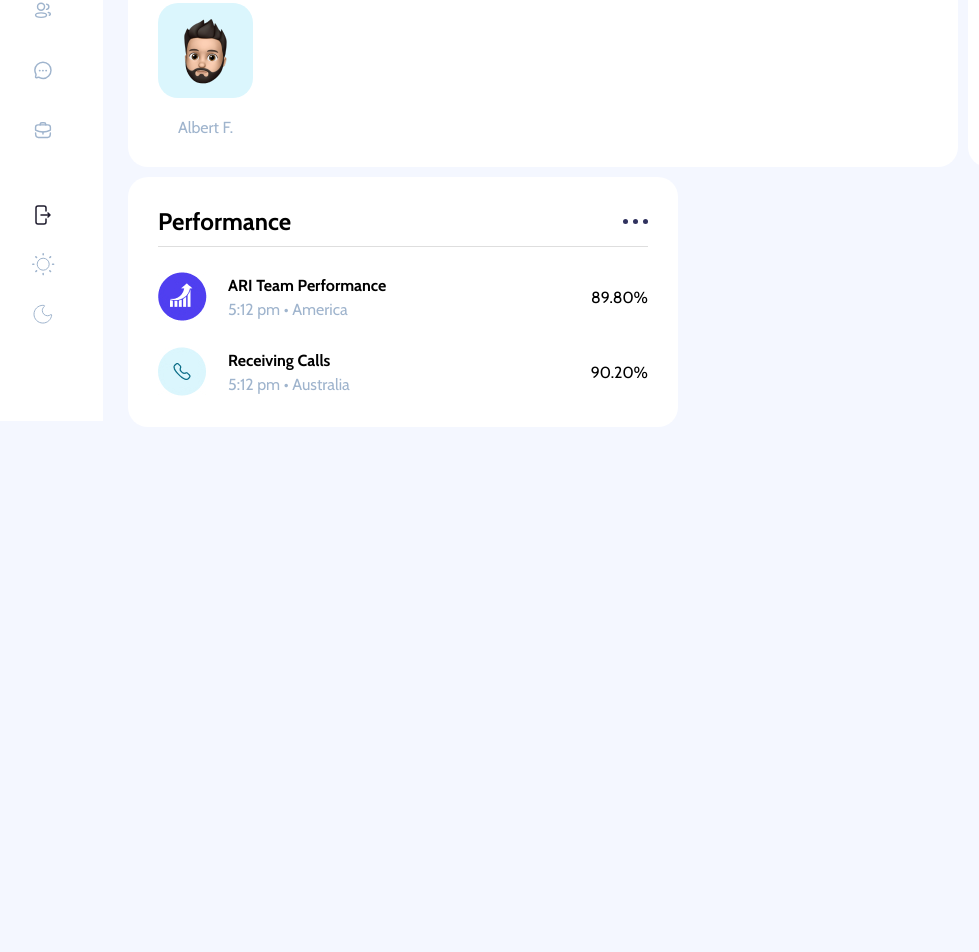
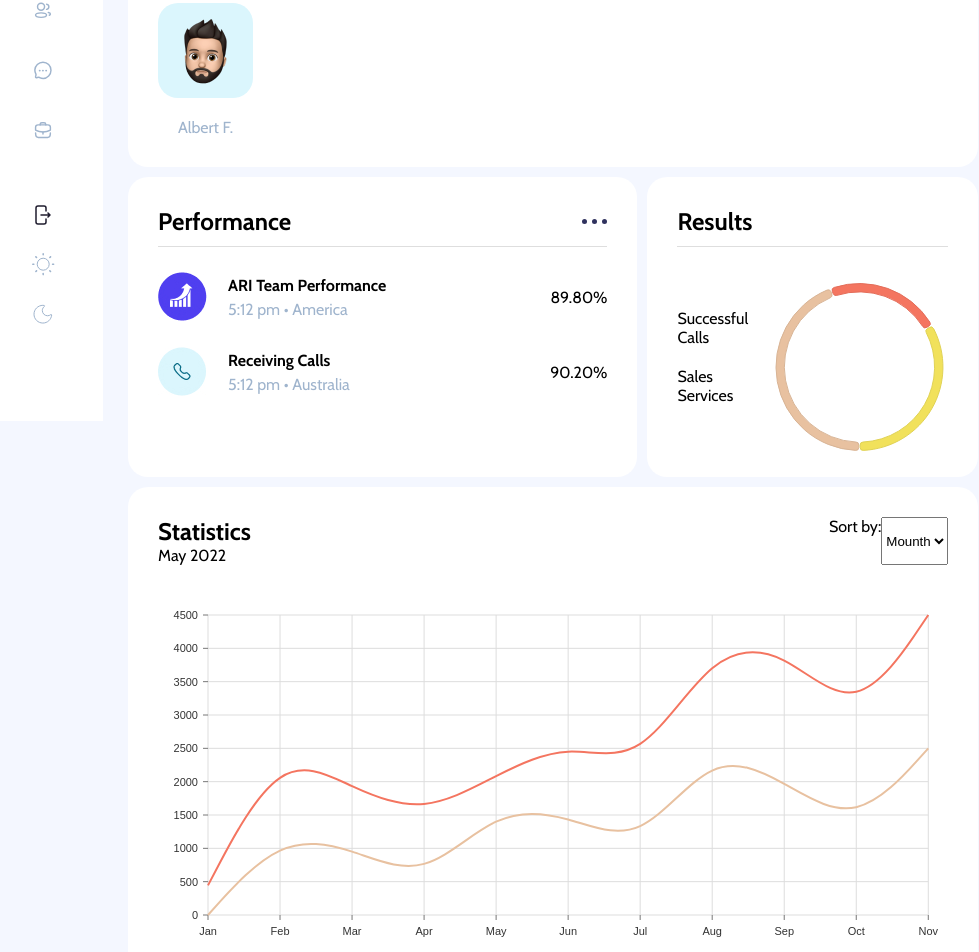
Before and after one commit to Denis-Paziak/Call-Center-Software, a React (Create React App) app: page / in a window 1280 px wide. Shown: the part 379-1331 px from the top of the page, without its empty margins (17-996 px from the left). Before the commit the page ends 831 px from the top, so only its background shows below. Built offline with nearby package versions, Linux system fonts and the light colour scheme.

Commit message:
Statistics

```diff
--- a/package.json
+++ b/package.json
@@ -3,6 +3,9 @@
   "version": "0.1.0",
   "private": true,
   "dependencies": {
+    "@nivo/core": "^0.83.0",
+    "@nivo/line": "^0.83.0",
+    "@nivo/pie": "^0.83.0",
     "@testing-library/jest-dom": "^5.16.5",
     "@testing-library/react": "^13.4.0",
     "@testing-library/user-event": "^13.5.0",
@@ -10,9 +13,7 @@
     "@types/node": "^16.18.30",
     "@types/react": "^18.2.6",
     "@types/react-dom": "^18.2.4",
-    "chart.js": "^4.3.0",
     "react": "^18.2.0",
-    "react-chartjs-2": "^5.2.0",
     "react-dom": "^18.2.0",
     "react-scripts": "5.0.1",
     "sass": "^1.62.1",
--- a/src/components/Main/Main.tsx
+++ b/src/components/Main/Main.tsx
@@ -4,6 +4,8 @@ import Contacts from "../Contacts/Contacts";
 import "./main.scss"
 import StatisticsCalls from "../StatisticsCalls/StatisticsCalls";
 import Performance from "../Performance/Performance";
+import Results from "../Results/Results";
+import Statistics from "../Statistics/Statistics";
 
 const Main = () => {
     return (
@@ -13,6 +15,8 @@ const Main = () => {
                 <Contacts/>
                 <StatisticsCalls />
                 <Performance />
+                <Results />
+                <Statistics />
             </div>
         </div>
     );
--- a/src/components/Performance/Performance.tsx
+++ b/src/components/Performance/Performance.tsx
@@ -3,6 +3,8 @@ import "./performance.scss";
 
 import performance1 from "../../img/Performance1.jpg";
 import performance2 from "../../img/Performance2.jpg";
+
+
 
 const Performance = () => {
     return (
--- /dev/null
+++ b/src/components/Results/Results.tsx
@@ -0,0 +1,158 @@
+import React from 'react';
+import "./results.scss";
+
+import { ResponsivePie } from '@nivo/pie';
+
+const data = [
+    {
+        "id": "1",
+        "label": "1",
+        "value": 40,
+        "color": "hsl(234, 70%, 50%)"
+    },
+    {
+        "id": "2",
+        "label": "2",
+        "value": 20,
+        "color": "hsl(46, 70%, 50%)"
+    },
+    {
+        "id": "3",
+        "label": "3",
+        "value": 30,
+        "color": "hsl(119, 70%, 50%)"
+    },
+];
+
+const MyResponsivePie =
+    <ResponsivePie
+        data={data}
+        margin={{ top: 5, right:5, bottom:5, left: 5 }}
+        startAngle={-180}
+        innerRadius={0.9}
+        padAngle={0.7}
+        cornerRadius={3}
+        activeOuterRadiusOffset={0}
+        borderWidth={1}
+        borderColor={{
+            from: 'color',
+            modifiers: [
+                [
+                    'darker',
+                    0.2
+                ]
+            ]
+        }}
+        enableArcLinkLabels={false}
+        arcLinkLabelsSkipAngle={10}
+        arcLinkLabelsTextColor="#333333"
+        arcLinkLabelsThickness={2}
+        arcLinkLabelsColor={{ from: 'color' }}
+        enableArcLabels={false}
+        arcLabelsSkipAngle={10}
+        arcLabelsTextColor={{
+            from: 'color',
+            modifiers: [
+                [
+                    'darker',
+                    2
+                ]
+            ]
+        }}
+        defs={[
+            {
+                id: 'dots',
+                type: 'patternDots',
+                background: 'inherit',
+                color: 'rgba(255, 255, 255, 0.3)',
+                size: 4,
+                padding: 1,
+                stagger: true
+            },
+            {
+                id: 'lines',
+                type: 'patternLines',
+                background: 'inherit',
+                color: 'rgba(255, 255, 255, 0.3)',
+                rotation: -45,
+                lineWidth: 6,
+                spacing: 10
+            }
+        ]}
+        fill={[
+            {
+                match: {
+                    id: 'ruby'
+                },
+                id: 'dots'
+            },
+            {
+                match: {
+                    id: 'c'
+                },
+                id: 'dots'
+            },
+            {
+                match: {
+                    id: 'go'
+                },
+                id: 'dots'
+            },
+            {
+                match: {
+                    id: 'python'
+                },
+                id: 'dots'
+            },
+            {
+                match: {
+                    id: 'scala'
+                },
+                id: 'lines'
+            },
+            {
+                match: {
+                    id: 'lisp'
+                },
+                id: 'lines'
+            },
+            {
+                match: {
+                    id: 'elixir'
+                },
+                id: 'lines'
+            },
+            {
+                match: {
+                    id: 'javascript'
+                },
+                id: 'lines'
+            }
+        ]}
+        legends={[]}
+    />;
+const Results = () => {
+    return (
+        <div className="results">
+            <div className="title">
+                <h2>Results</h2>
+                <div className="more">
+                    <div></div>
+                    <div></div>
+                    <div></div>
+                </div>
+            </div>
+            <div className="content">
+                <div className="text">
+                    <p>Successful Calls</p>
+                    <p>Sales Services</p>
+                </div>
+                <div className="doughnut">
+                    {MyResponsivePie}
+                </div>
+            </div>
+        </div>
+    );
+};
+
+export default Results;
--- /dev/null
+++ b/src/components/Results/results.scss
@@ -0,0 +1,41 @@
+@import "../../var";
+
+
+.results {
+  padding: 30px;
+  background: $white;
+  border-radius: 20px;
+
+  .title {
+    display: flex;
+    justify-content: space-between;
+    border-bottom: 1px solid #DEDEDE;
+    padding-bottom: 10px;
+  }
+  .more {
+    display: flex;
+    align-items: center;
+    gap: 5px;
+    cursor: pointer;
+  }
+}
+
+.content {
+  display: flex;
+  align-items: center;
+  justify-content: space-between;
+  height: 100%;
+  width: 100%;
+
+  .text {
+    p {
+      margin-bottom: 20px;
+    }
+  }
+}
+
+.doughnut {
+  position: relative;
+  height: 200px;
+  width: 200px;
+}
--- /dev/null
+++ b/src/components/Statistics/Statistics.tsx
@@ -0,0 +1,173 @@
+import React from 'react';
+import "./statistics.scss";
+
+import { ResponsiveLine } from '@nivo/line';
+
+const data = [
+    {
+        "id": "1",
+        "color": "#DF3670",
+        "data": [
+            {
+                "x": "Jan",
+                "y": 0
+            },
+            {
+                "x": "Feb",
+                "y": 1200
+            },
+            {
+                "x": "Mar",
+                "y": 1000
+            },
+            {
+                "x": "Apr",
+                "y": 500
+            },
+            {
+                "x": "May",
+                "y": 1600
+            },
+            {
+                "x": "Jun",
+                "y": 1500
+            },
+            {
+                "x": "Jul",
+                "y": 1000
+            },
+            {
+                "x": "Aug",
+                "y": 2500
+            },
+            {
+                "x": "Sep",
+                "y": 2000
+            },
+            {
+                "x": "Oct",
+                "y": 1300
+            },
+            {
+                "x": "Nov",
+                "y": 2500
+            }
+        ]
+    },
+    {
+        "id": "2",
+        "color": "hsl(44, 70%, 50%)",
+        "data": [
+            {
+                "x": "Jan",
+                "y": 444
+            },
+            {
+                "x": "Feb",
+                "y": 1300
+            },
+            {
+                "x": "Mar",
+                "y": 900
+            },
+            {
+                "x": "Apr",
+                "y": 1000
+            },
+            {
+                "x": "May",
+                "y": 500
+            },
+            {
+                "x": "Jun",
+                "y": 1100
+            },
+            {
+                "x": "Jul",
+                "y": 1200
+            },
+            {
+                "x": "Aug",
+                "y": 1500
+            },
+            {
+                "x": "Sep",
+                "y": 2000
+            },
+            {
+                "x": "Oct",
+                "y": 1600
+            },
+            {
+                "x": "Nov",
+                "y": 2000
+            }
+        ]
+    },
+];
+
+const MyResponsiveLine =
+    <ResponsiveLine
+        data={data}
+        margin={{ top: 50, right: 20, bottom: 50, left: 50 }}
+        xScale={{ type: 'point' }}
+        yScale={{
+            type: 'linear',
+            min: 'auto',
+            max: 'auto',
+            stacked: true,
+            reverse: false
+        }}
+        yFormat=" >-.2f"
+        curve="basis"
+        axisTop={null}
+        axisRight={null}
+        axisBottom={{
+            tickSize: 5,
+            tickPadding: 5,
+            tickRotation: 0,
+            legendOffset: 36,
+            legendPosition: 'middle'
+        }}
+        axisLeft={{
+            tickSize: 5,
+            tickPadding: 5,
+            tickRotation: 0,
+            legendOffset: -40,
+            legendPosition: 'middle'
+        }}
+        enablePoints={false}
+        pointSize={10}
+        pointColor={{ theme: 'background' }}
+        pointBorderWidth={2}
+        pointBorderColor={{ from: 'serieColor' }}
+        pointLabelYOffset={-12}
+        useMesh={true}
+        legends={[]}
+    />;
+const Statistics = () => {
+    return (
+        <div className="statistics">
+            <div className="title">
+                <div className="text">
+                    <h2>Statistics</h2>
+                    <p>May 2022</p>
+                </div>
+                <div className="sort">
+                    <p>Sort by:</p>
+
+                    <select>
+                        <option>Mounth</option>
+                    </select>
+                </div>
+            </div>
+
+            <div className="chart">
+                {MyResponsiveLine}
+            </div>
+
+        </div>
+    );
+};
+
+export default Statistics;
--- /dev/null
+++ b/src/components/Statistics/statistics.scss
@@ -0,0 +1,24 @@
+@import "../../var";
+
+.statistics {
+  padding: 30px;
+  background: $white;
+  border-radius: 20px;
+
+  grid-column-start: 1;
+  grid-column-end: 4;
+
+  .title {
+    display: flex;
+    justify-content: space-between;
+  }
+
+  .sort {
+    display: flex;
+  }
+
+  .chart {
+    width: 100%;
+    height: 400px;
+  }
+}
```
Also changed, not shown: 1 other file (tests, documents, lock files or other folders).
